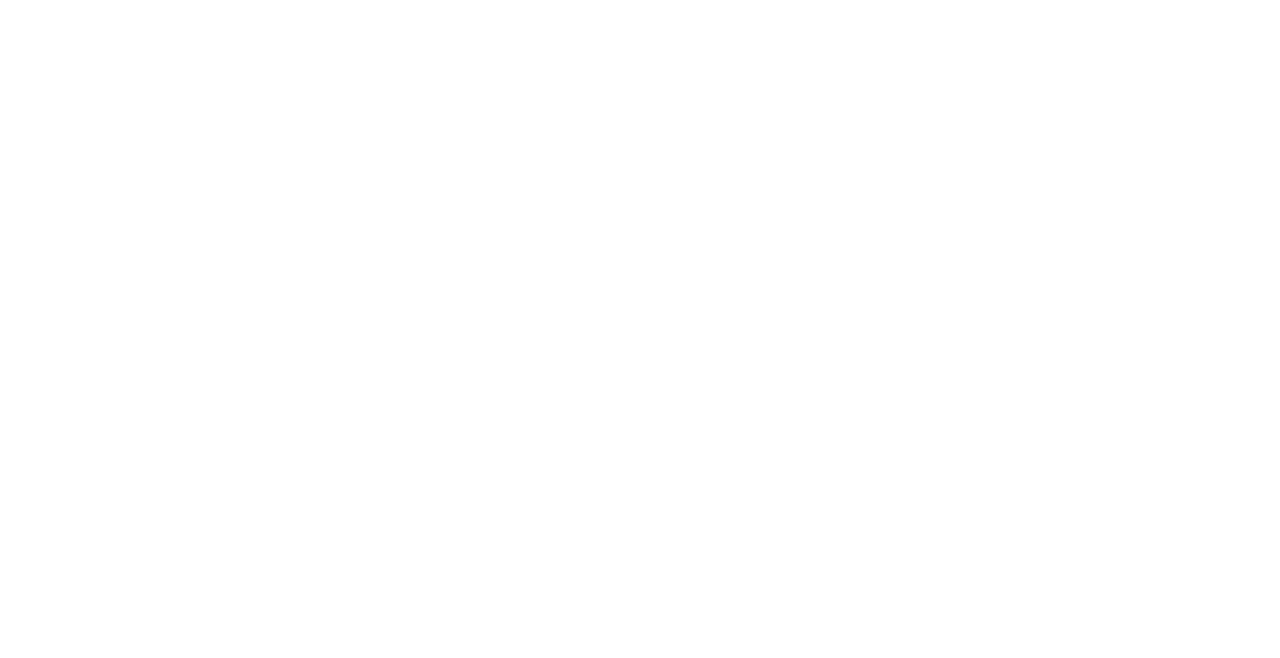
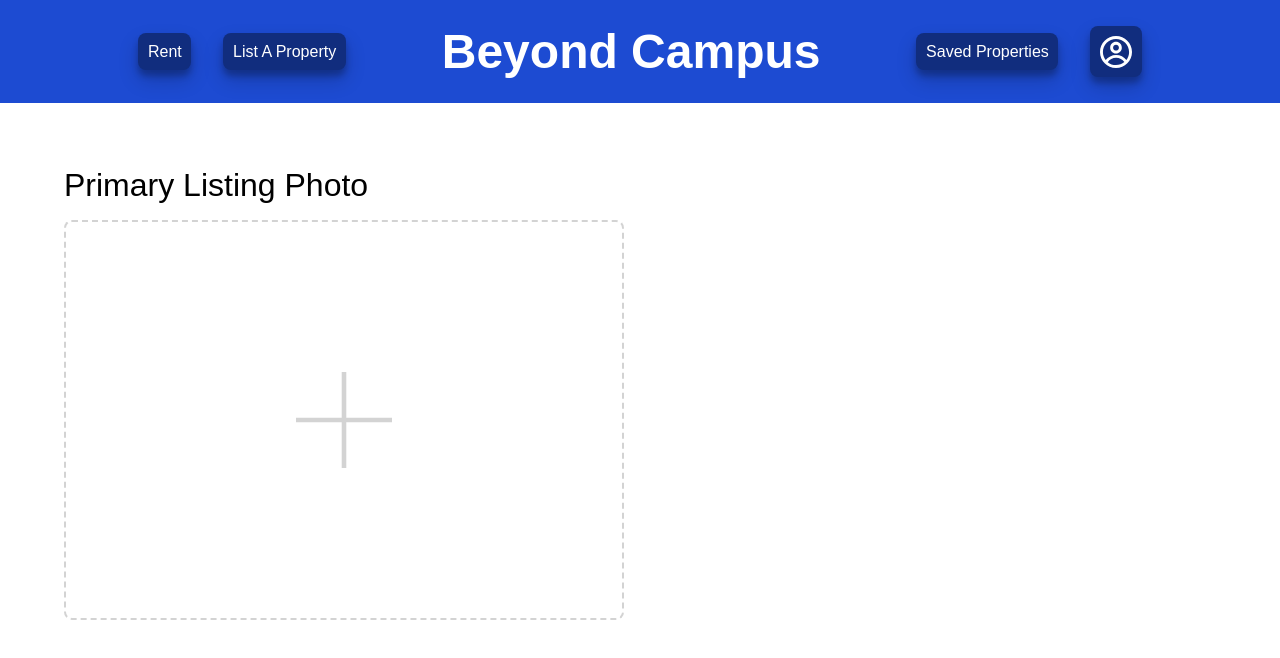
Before and after one commit to kyleronayne/beyond-campus, a Vue app in the folder beyond-campus/: page /create-listing in a window 1280 px wide. Before the commit this address had no page. Shown: the top 658 px of the page. Built offline with nearby package versions, Linux system fonts and the light colour scheme; the HTML template or start-up script is replaced by a standard one.

Commit message:
feat(CreateListingView.vue): Upload primary listing photo

```diff
--- a/beyond-campus/src/App.vue
+++ b/beyond-campus/src/App.vue
@@ -1,6 +1,16 @@
 <template>
+  <NavBar></NavBar>
   <router-view></router-view>
 </template>
+
+<script lang="ts">
+import { defineComponent } from "vue";
+import NavBar from "/src/components/NavBar.vue";
+
+export default defineComponent({
+  components: { NavBar },
+});
+</script>
 
 <style>
 :root {
@@ -9,6 +19,7 @@
   --theme-color-main: #1d4bd2;
   --theme-color-main-light: #d2dbf6;
   --theme-color-main-dark: #112d7e;
+  --theme-color-delete: #c70000;
 }
 
 * {
--- a/beyond-campus/src/components/Navbar.vue
+++ b/beyond-campus/src/components/Navbar.vue
@@ -2,7 +2,11 @@
   <div class="navbar">
     <div class="navbar__left-links">
       <a class="navbar__link">Rent</a>
-      <a class="navbar__link">List A Property</a>
+      <router-link
+        class="navbar__link"
+        v-bind:to="{ path: '/create-listing', name: 'CreateListingView' }"
+        >List A Property</router-link
+      >
     </div>
     <h1 class="navbar__title">
       <router-link
@@ -69,6 +73,7 @@ export default defineComponent({
 .navbar__link {
   padding: 0.6rem;
   text-align: center;
+  text-decoration: none;
   color: white;
   background-color: var(--theme-color-main-dark);
   border-radius: 8px;
--- a/beyond-campus/src/router/index.ts
+++ b/beyond-campus/src/router/index.ts
@@ -1,6 +1,7 @@
 import { createRouter, createWebHistory, RouteRecordRaw } from "vue-router";
 import LandingView from "../views/LandingView.vue";
 import PropertySearchResultsView from "../views/PropertySearchResultsView.vue";
+import CreateListingView from "../views/CreateListingView.vue";
 
 const routes: Array<RouteRecordRaw> = [
   {
@@ -13,6 +14,11 @@ const routes: Array<RouteRecordRaw> = [
     name: "PropertySearchResultsView",
     component: PropertySearchResultsView,
   },
+  {
+    path: "/create-listing",
+    name: "CreateListingView",
+    component: CreateListingView,
+  },
 ];
 
 const router = createRouter({
--- /dev/null
+++ b/beyond-campus/src/views/CreateListingView.vue
@@ -0,0 +1,138 @@
+<template>
+  <div class="create-listing-view">
+    <form class="form">
+      <div class="form__property-photos-section">
+        <div class="form__form-item">
+          <label class="form-item__label">Primary Listing Photo</label>
+          <div
+            class="form-item__primary-photo-input-container"
+            v-on:click="didClickPrimaryPhotoInputContainer"
+          >
+            <img
+              class="primary-photo-input-container__upload-icon"
+              src="../assets/create-listing-view/upload-icon.svg"
+              v-show="!primaryPhoto"
+            />
+            <img
+              class="primary-photo-input-container__photo-preview"
+              v-bind:src="primaryPhoto"
+              v-show="primaryPhoto"
+            />
+            <input
+              id="primary-photo-input-container__input"
+              class="primary-photo-input-container__input"
+              type="file"
+              v-on:change="didUploadPrimaryPhoto($event)"
+            />
+          </div>
+          <button
+            class="form-item__remove-primary-photo-button"
+            v-on:click.prevent="didClickRemovePrimaryPhotoButton"
+            v-show="primaryPhoto"
+          >
+            Remove Photo
+          </button>
+        </div>
+      </div>
+    </form>
+  </div>
+</template>
+
+<script lang="ts">
+import { defineComponent } from "vue";
+
+export default defineComponent({
+  name: "CreateListingView",
+  data() {
+    return {
+      primaryPhoto: "",
+    };
+  },
+  methods: {
+    didClickPrimaryPhotoInputContainer() {
+      if (!this.primaryPhoto) {
+        document
+          .getElementById("primary-photo-input-container__input")
+          ?.click();
+      }
+    },
+    didUploadPrimaryPhoto(event: { target: { files: any[] } }) {
+      const file = event.target.files[0];
+      if (file) {
+        if (
+          file.type == "image/jpeg" ||
+          file.type == "image/jpg" ||
+          file.type == "image/png"
+        ) {
+          this.primaryPhoto = URL.createObjectURL(file);
+        }
+      }
+    },
+    didClickRemovePrimaryPhotoButton() {
+      this.primaryPhoto = "";
+    },
+  },
+});
+</script>
+
+<style scoped>
+.form {
+  display: flex;
+  padding: 4rem 4rem 0rem 4rem;
+}
+
+.form__property-photos-section {
+  display: flex;
+  flex-direction: column;
+}
+
+.form__form-item {
+  display: flex;
+  flex-direction: column;
+}
+
+.form-item__label {
+  font-size: 32px;
+}
+
+.form-item__primary-photo-input-container {
+  display: flex;
+  justify-content: center;
+  align-items: center;
+  margin: 1rem 0rem 1rem 0rem;
+  height: 25rem;
+  width: 35rem;
+  border: 2px dashed #d3d3d3;
+  border-radius: 8px;
+  cursor: pointer;
+}
+
+.primary-photo-input-container__upload-icon {
+  height: 6rem;
+  width: 6rem;
+}
+
+.primary-photo-input-container__photo-preview {
+  height: 24rem;
+  width: 34rem;
+}
+
+input[type="file"] {
+  display: none;
+}
+
+.form-item__remove-primary-photo-button {
+  align-self: center;
+  padding: 0.5rem;
+  background-color: white;
+  color: var(--theme-color-delete);
+  border: 2px solid var(--theme-color-delete);
+  border-radius: 8px;
+  cursor: pointer;
+}
+
+.form-item__remove-primary-photo-button:hover {
+  color: white;
+  background-color: var(--theme-color-delete);
+}
+</style>
--- a/beyond-campus/src/views/LandingView.vue
+++ b/beyond-campus/src/views/LandingView.vue
@@ -1,6 +1,5 @@
 <template>
-  <div class="landing-view">
-    <NavBar></NavBar>
+  <div class="landing">
     <main class="main">
       <img
         class="main-image"
@@ -54,10 +53,9 @@
 
 <script lang="ts">
 import { defineComponent } from "vue";
-import NavBar from "../components/NavBar.vue";
 
 export default defineComponent({
-  components: { NavBar },
+  name: "LandingView",
   data() {
     return {
       school: "",
--- a/beyond-campus/src/views/PropertySearchResultsView.vue
+++ b/beyond-campus/src/views/PropertySearchResultsView.vue
@@ -1,28 +1,22 @@
 <template>
-  <div>
-    <NavBar></NavBar>
+  <div class="property-search-results">
     <FilterBar v-bind:propertyType="propertyType"></FilterBar>
   </div>
 </template>
 
 <script lang="ts">
 import { defineComponent } from "vue";
-import NavBar from "../components/NavBar.vue";
 import FilterBar from "../components/FilterBar.vue";
 import { useRoute } from "vue-router";
 
 export default defineComponent({
-  components: { NavBar, FilterBar },
+  components: { FilterBar },
   data() {
+    const route = useRoute();
     return {
-      school: "",
-      propertyType: "",
+      school: route.params.school,
+      propertyType: route.params.propertyType,
     };
-  },
-  mounted() {
-    const route = useRoute();
-    this.school = route.params.school.toString();
-    this.propertyType = route.params.propertyType.toString();
   },
 });
 </script>
```
Also changed, not shown: beyond-campus/src/assets/create-listing-view/upload-icon.svg (added).
